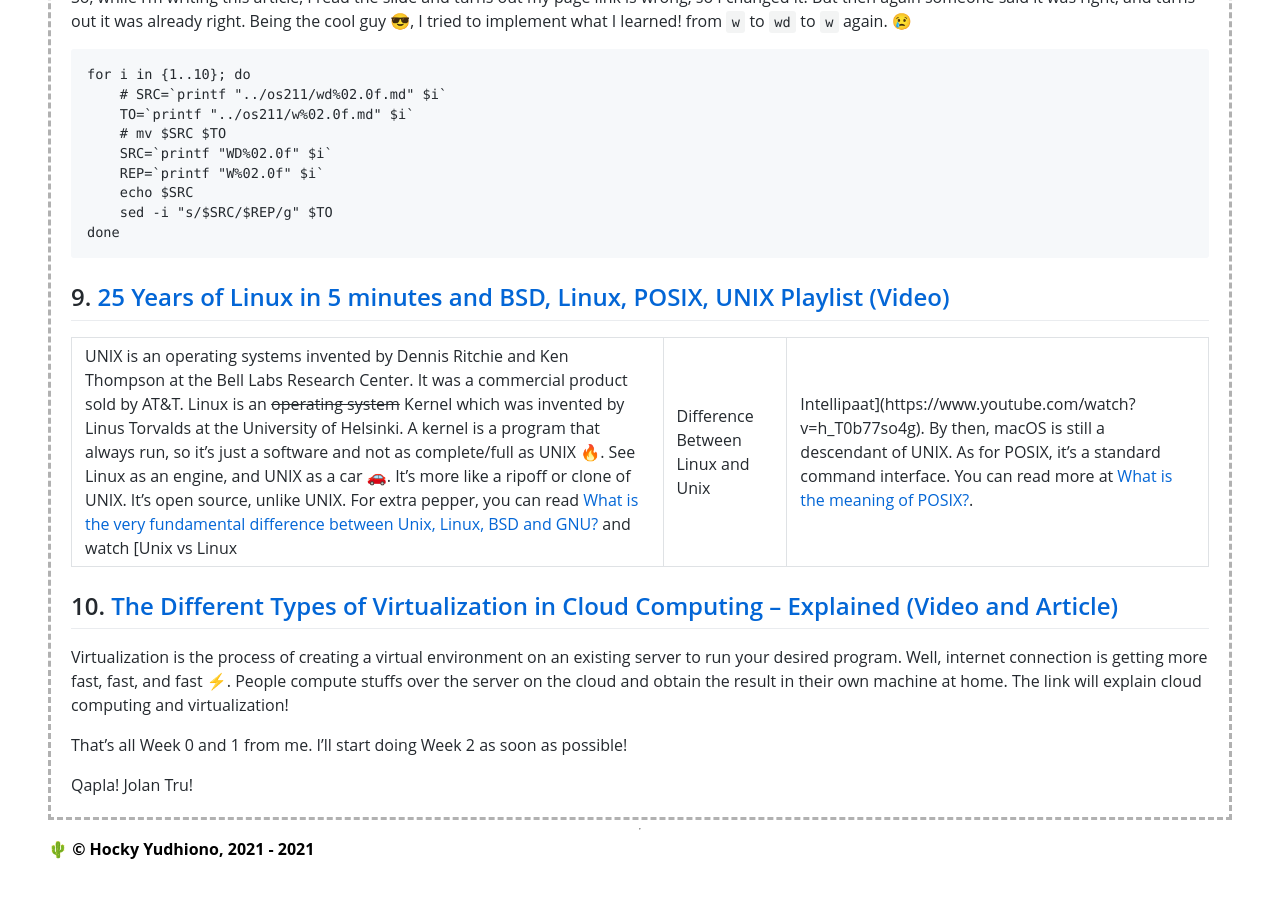
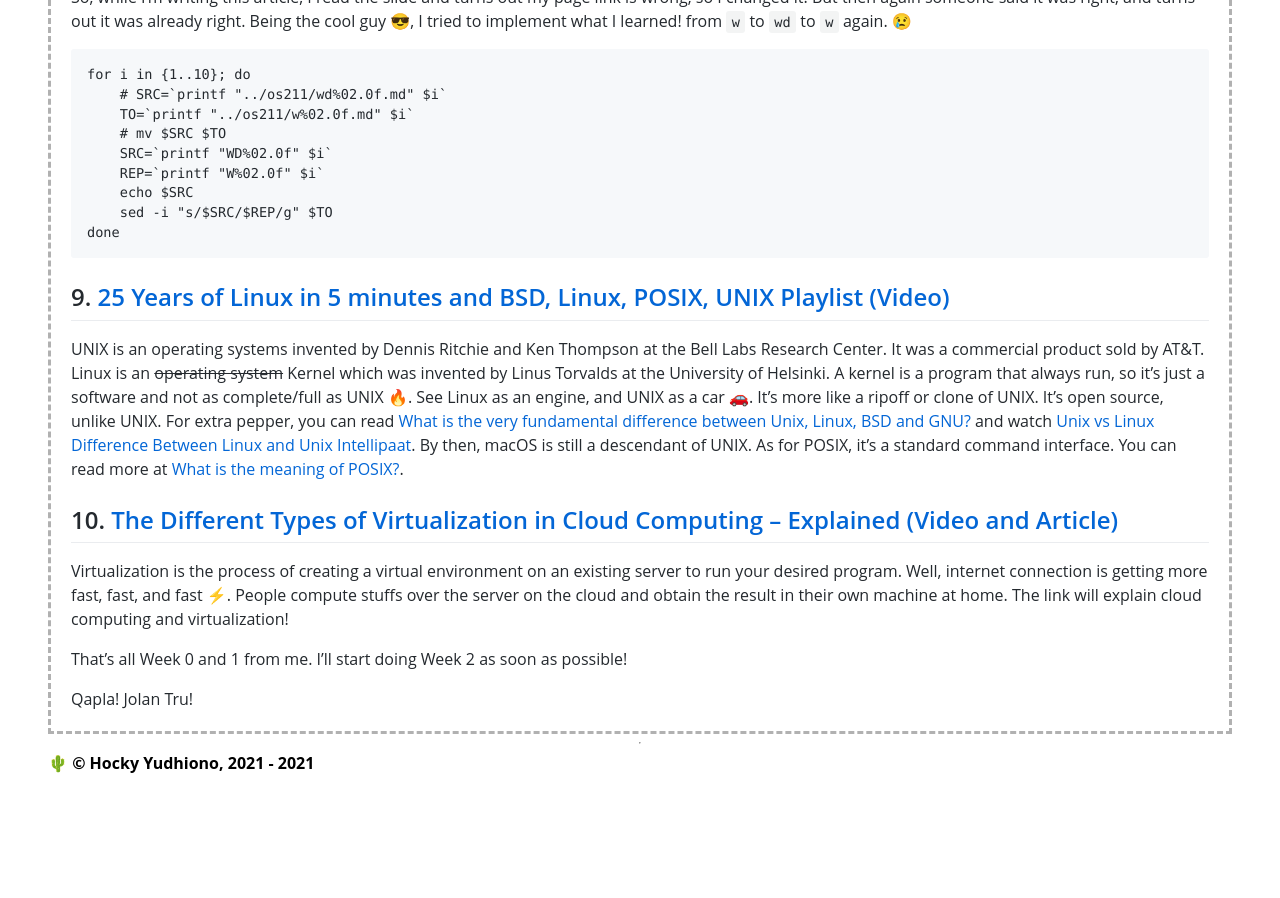
Before and after one commit to Bimabara/os211, a Jekyll site: the page built from w01.md, in a window 1280 px wide and 900 px high, scrolled down 1912 px. Built offline with Jekyll 4.4.1, drawn with Linux system fonts in a browser that asks for light colours; our own code applies the rules of GitHub Pages for plain Markdown files; after the commit the page ends 2726 px from its top, so only the background shows below that.

Commit message:
[W01] Fix bug

```diff
--- a/w01.md
+++ b/w01.md
@@ -59,7 +59,7 @@ done
 
 ## 9. [25 Years of Linux in 5 minutes and BSD, Linux, POSIX, UNIX Playlist (Video)](https://www.youtube.com/watch?v=qFTIc5frqw8&list=PLU_Er81tl-Vka_GPCCakU6NLuyVh5QICp)
 
-UNIX is an operating systems invented by Dennis Ritchie and Ken Thompson at the Bell Labs Research Center. It was a commercial product sold by AT&T. Linux is an <strike>operating system</strike> Kernel which was invented by Linus Torvalds at the University of Helsinki. A kernel is a program that always run, so it's just a software and not as complete/full as UNIX 🔥. See Linux as an engine, and UNIX as a car 🚗. It's more like a ripoff or clone of UNIX. It's open source, unlike UNIX. For extra pepper, you can read [What is the very fundamental difference between Unix, Linux, BSD and GNU?](https://unix.stackexchange.com/questions/104714/what-is-the-difference-between-unix-linux-bsd-and-gnu) and watch [Unix vs Linux | Difference Between Linux and Unix | Intellipaat](https://www.youtube.com/watch?v=h_T0b77so4g). By then, macOS is still a descendant of UNIX. As for POSIX, it's a standard command interface. You can read more at [What is the meaning of POSIX?](https://stackoverflow.com/questions/1780599/what-is-the-meaning-of-posix).
+UNIX is an operating systems invented by Dennis Ritchie and Ken Thompson at the Bell Labs Research Center. It was a commercial product sold by AT&T. Linux is an <strike>operating system</strike> Kernel which was invented by Linus Torvalds at the University of Helsinki. A kernel is a program that always run, so it's just a software and not as complete/full as UNIX 🔥. See Linux as an engine, and UNIX as a car 🚗. It's more like a ripoff or clone of UNIX. It's open source, unlike UNIX. For extra pepper, you can read [What is the very fundamental difference between Unix, Linux, BSD and GNU?](https://unix.stackexchange.com/questions/104714/what-is-the-difference-between-unix-linux-bsd-and-gnu) and watch [Unix vs Linux  Difference Between Linux and Unix  Intellipaat](https://www.youtube.com/watch?v=h_T0b77so4g). By then, macOS is still a descendant of UNIX. As for POSIX, it's a standard command interface. You can read more at [What is the meaning of POSIX?](https://stackoverflow.com/questions/1780599/what-is-the-meaning-of-posix).
 
 ## 10. [The Different Types of Virtualization in Cloud Computing – Explained (Video and Article)](https://www.redswitches.com/blog/different-types-virtualization-cloud-computing-explained/)
 
```
